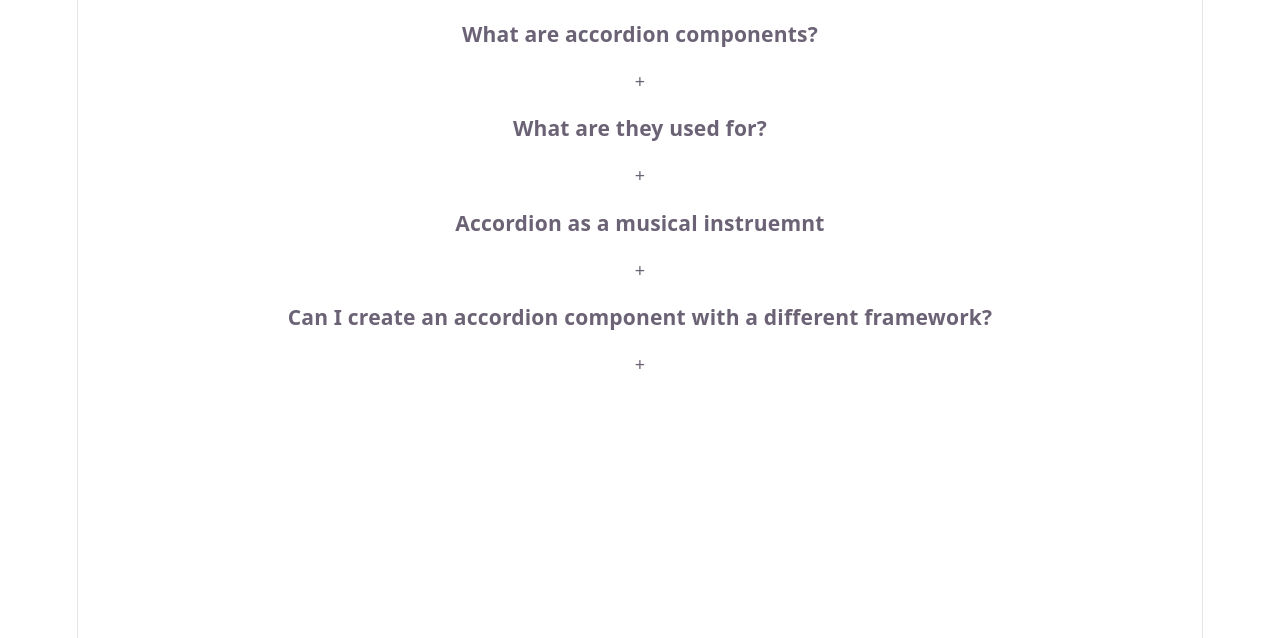
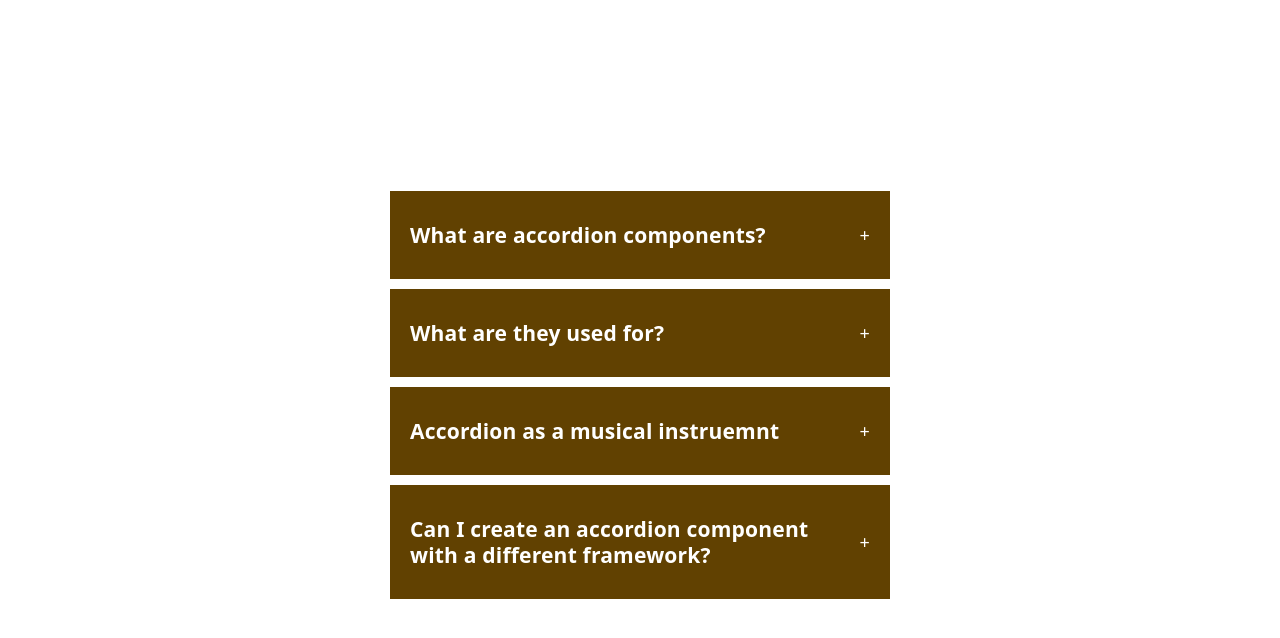
Before and after one commit to MM-Jiji/hook-projects, a React (Vite) app: page / in a window 1280 px wide. Shown: the top 638 px of the page. Built offline with nearby package versions, Linux system fonts and the light colour scheme.

Commit message:
Adding some styling to the component

```diff
--- a/src/components/accordion/index.jsx
+++ b/src/components/accordion/index.jsx
@@ -1,5 +1,5 @@
 import { data } from "./data";
-// import "./styles.css";
+import "./styles.css";
 import { useState } from "react";
 
 export default function Accordion() {
--- a/src/components/accordion/styles.css
+++ b/src/components/accordion/styles.css
@@ -0,0 +1,30 @@
+.wrapper {
+  display: flex;
+  height: 100vh;
+  width: 100vw;
+  justify-content: center;
+  align-items: center;
+}
+
+.accordian {
+  width: 500px;
+}
+
+.item {
+  background: #614101;
+  margin-bottom: 10px;
+  padding: 10px 20px;
+}
+
+.title {
+  color: #ffffff;
+  display: flex;
+  justify-content: space-between;
+  align-items: center;
+  cursor: pointer;
+}
+
+.content {
+  color: #ffffff;
+  heigth: auto;
+}
--- a/src/index.css
+++ b/src/index.css
@@ -11,8 +11,8 @@
   --shadow:
     rgba(0, 0, 0, 0.1) 0 10px 15px -3px, rgba(0, 0, 0, 0.05) 0 4px 6px -2px;
 
-  --sans: system-ui, 'Segoe UI', Roboto, sans-serif;
-  --heading: system-ui, 'Segoe UI', Roboto, sans-serif;
+  --sans: system-ui, "Segoe UI", Roboto, sans-serif;
+  --heading: system-ui, "Segoe UI", Roboto, sans-serif;
   --mono: ui-monospace, Consolas, monospace;
 
   font: 18px/145% var(--sans);
@@ -54,18 +54,6 @@
   margin: 0;
 }
 
-#root {
-  width: 1126px;
-  max-width: 100%;
-  margin: 0 auto;
-  text-align: center;
-  border-inline: 1px solid var(--border);
-  min-height: 100svh;
-  display: flex;
-  flex-direction: column;
-  box-sizing: border-box;
-}
-
 h1,
 h2 {
   font-family: var(--heading);
@@ -94,18 +82,3 @@
 p {
   margin: 0;
 }
-
-code,
-.counter {
-  font-family: var(--mono);
-  display: inline-flex;
-  border-radius: 4px;
-  color: var(--text-h);
-}
-
-code {
-  font-size: 15px;
-  line-height: 135%;
-  padding: 4px 8px;
-  background: var(--code-bg);
-}
```
